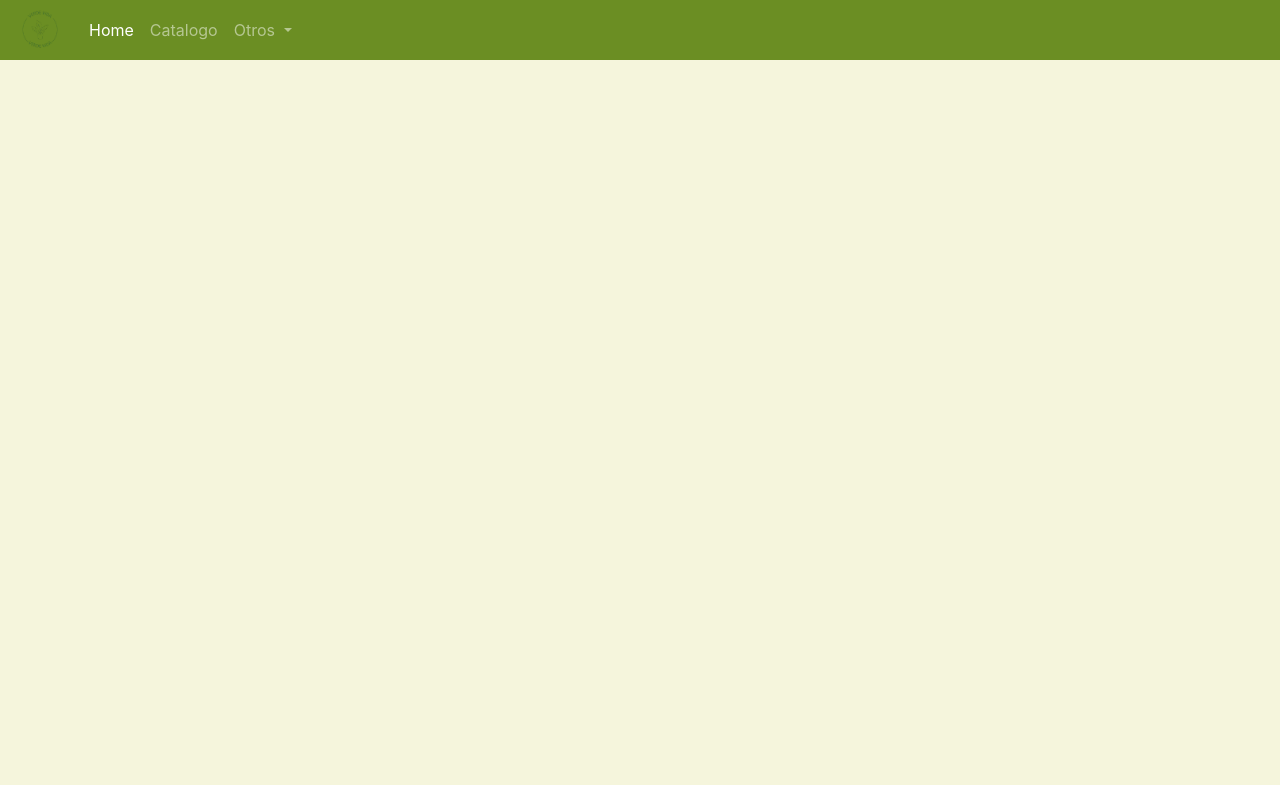
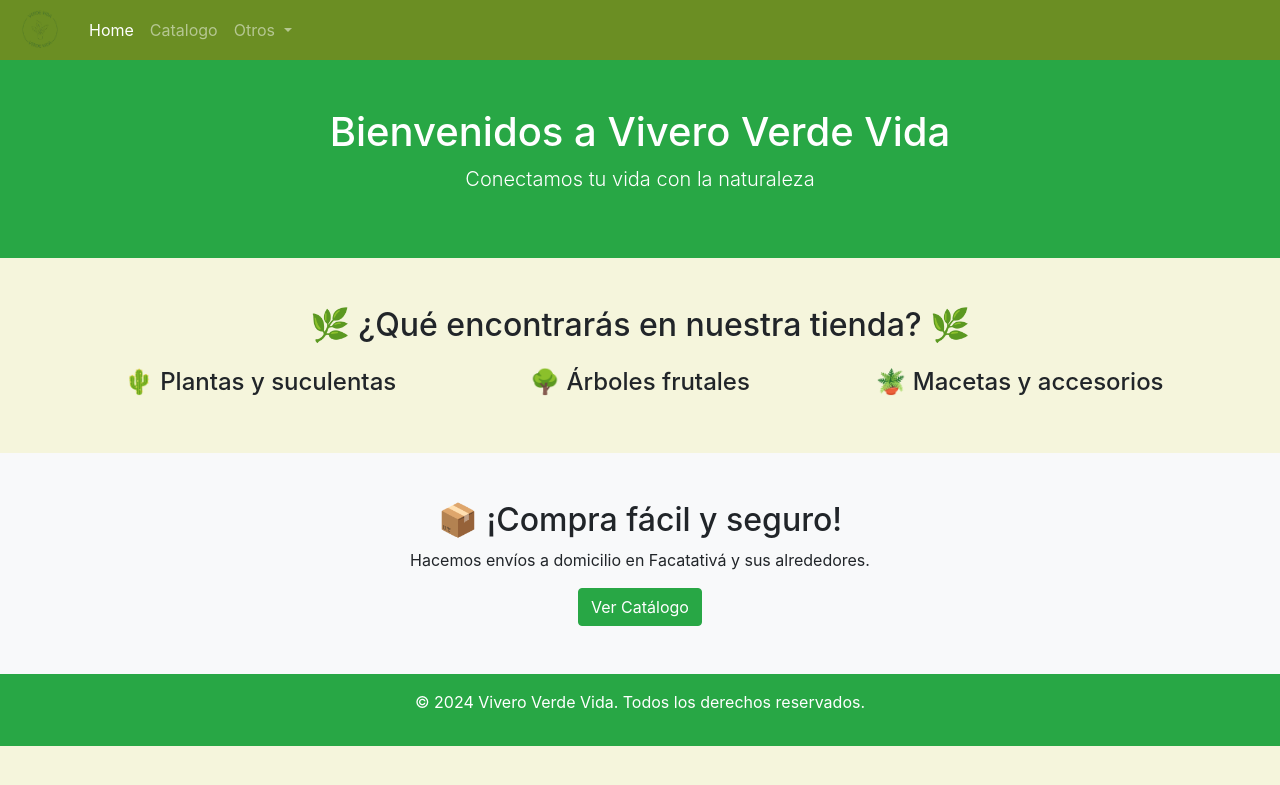
Before and after one commit to CRICAPOGA/Vivero, a Django app: page / in a window 1280 px wide. Shown: the top 785 px of the page. Run offline with Django 4.2, Linux system fonts and the light colour scheme; some libraries are stand-ins or nearby versions.

Commit message:
Actualización del home

```diff
--- a/Vivero/Vivero/templates/base.html
+++ b/Vivero/Vivero/templates/base.html
@@ -55,6 +55,8 @@
     </nav>
     {% block content %}
     {% endblock %}
-    </div>
+    <footer class="bg-success text-white text-center py-3">
+        <p>&copy; 2024 Vivero Verde Vida. Todos los derechos reservados.</p>
+    </footer>
 </body>
 </html>
--- a/Vivero/Vivero/templates/index.html
+++ b/Vivero/Vivero/templates/index.html
@@ -1 +1,32 @@
 {% extends 'base.html' %}
+{% block content %}
+<header class="bg-success text-white text-center py-5">
+    <div class="container">
+        <h1>Bienvenidos a Vivero Verde Vida</h1>
+        <p class="lead">Conectamos tu vida con la naturaleza</p>
+    </div>
+</header>
+
+<section id="productos" class="container my-5">
+    <h2 class="text-center">🌿 ¿Qué encontrarás en nuestra tienda? 🌿</h2>
+    <div class="row text-center mt-4">
+        <div class="col-md-4">
+            <h4>🌵 Plantas y suculentas</h4>
+        </div>
+        <div class="col-md-4">
+            <h4>🌳 Árboles frutales</h4>
+        </div>
+        <div class="col-md-4">
+            <h4>🪴 Macetas y accesorios</h4>
+        </div>
+    </div>
+</section>
+
+<section id="contacto" class="bg-light py-5">
+    <div class="container text-center">
+        <h2>📦 ¡Compra fácil y seguro!</h2>
+        <p>Hacemos envíos a domicilio en Facatativá y sus alrededores.</p>
+        <a href="{% url 'catalogoPlantas' %}" class="btn btn-success">Ver Catálogo</a>
+    </div>
+</section>
+{% endblock %}
```
